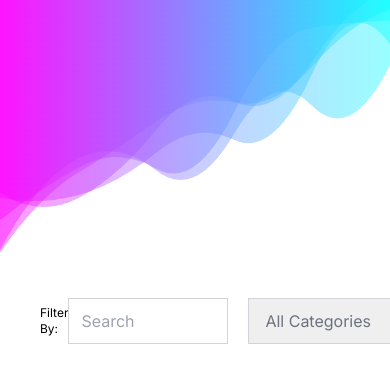
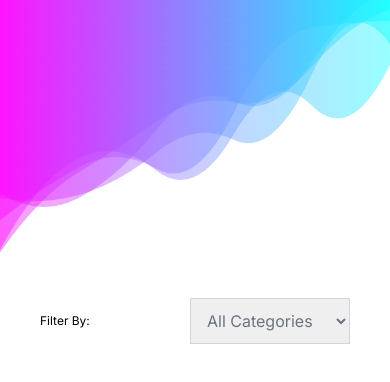
Before and after one commit to Ali-Burhan/aliburhan, a Next.js app: page / in a window 390 px wide. Shown: the part 1008-1390 px from the top of the page. Built offline with nearby package versions, Linux system fonts and the light colour scheme.

Commit message:
solved responsive issue

```diff
--- a/src/app/projects/page.tsx
+++ b/src/app/projects/page.tsx
@@ -101,7 +101,7 @@ const Page = () => {
               </div>
               <div className="flex-2 gap-5 flex">
                 {/* searches */}
-                    <div>
+                    <div className="hidden sm:hidden md:block">
                         <input type="text" onChange={handleSearch} className="border-gray-300 border h-[46px] outline-none px-3 lg:w-96 md:w-72 sm:w-48 w-40"  placeholder="Search" />
                     </div>
                     <div>
```
